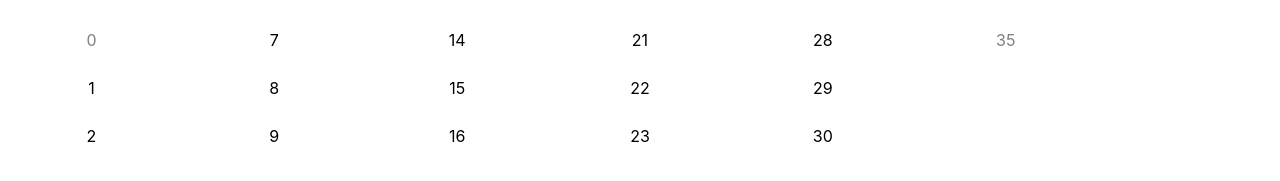
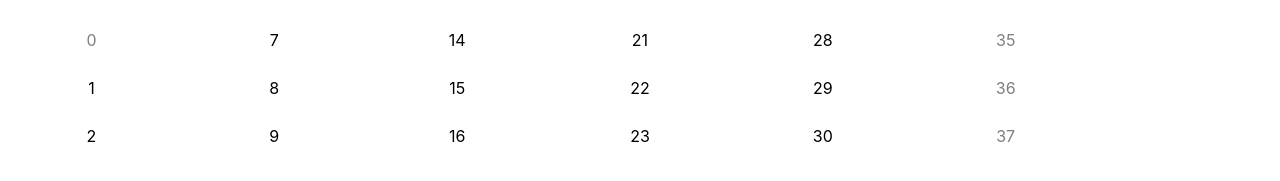
Before and after one commit to DrShahinstein/turkish-literature-calendar, a React (Create React App) app: page / in a window 1280 px wide. Shown: the part 367-548 px from the top of the page. Built offline with nearby package versions, Linux system fonts and the light colour scheme.

Commit message:
Implement the first day of the month logic properly

```diff
--- a/src/App.js
+++ b/src/App.js
@@ -27,6 +27,57 @@ function App() {
   };
   const [month, setMonth] = useState(currentMonth);
   const daysInMonth = months[month].days;
+  const startDay = new Date(currentYear, month, 1).getDay();
+  const daysBefore = startDay === 0 ? 6 : startDay - 1; // Sunday is 0, but we want Monday to be 0
+  const daysAfter = 7 - ((daysBefore + daysInMonth) % 7);
+  const dayRangeStart = 1 - daysBefore;
+  const dayRangeEnd = daysInMonth + daysAfter;
+
+  const weeks = range(dayRangeStart, dayRangeEnd).reduce((acc, day) => {
+    const specialDay = specialDays.find(
+      (d) => d.month === month && d.day === day
+    );
+    if (day < 1 || !(day <= daysInMonth)) {
+      var daySlot = (
+        <div
+          className={`calendar-day-slot dead-slot ${
+            specialDay ? "special-day" : ""
+          }`}
+          onClick={() => handleDayClick(day)}
+          key={shortid.generate()}
+        >
+          {day}
+        </div>
+      );
+    } else {
+      var daySlot = (
+        <div
+          className={`calendar-day-slot ${specialDay ? "special-day" : ""}`}
+          onClick={() => handleDayClick(day)}
+          key={shortid.generate()}
+        >
+          {day}
+        </div>
+      );
+    }
+    if (acc.length === 0) {
+      return [[daySlot]];
+    }
+    const lastWeekIndex = acc.length - 1;
+    if (acc[lastWeekIndex].length < 7) {
+      return [...acc.slice(0, lastWeekIndex), [...acc[lastWeekIndex], daySlot]];
+    }
+    return [...acc, [daySlot]];
+  }, []);
+  const lastWeek = weeks[weeks.length - 1];
+  if (lastWeek.length < 7) {
+    const deadSlots = range(0, 6 - lastWeek.length).map((day) => (
+      <div className="calendar-day-slot dead-slot" key={shortid.generate()}>
+        {day}
+      </div>
+    ));
+    weeks[weeks.length - 1] = [...lastWeek, ...deadSlots];
+  }
 
   const goPreviousMonth = () => {
     setMonth((prevMonth) => prevMonth - 1);
@@ -76,55 +127,14 @@ function App() {
           <div>Paz</div>
         </div>
         <div className="calendar-weeks">
-          {range(1 - currentDate.getDay(), 35)
-            .reduce((acc, day) => {
-              const specialDay = specialDays.find(
-                (d) => d.month === month && d.day === day
-              );
-              if (day < 1 || !(day <= daysInMonth)) {
-                var daySlot = (
-                  <div
-                    className={`calendar-day-slot dead-slot ${
-                      specialDay ? "special-day" : ""
-                    }`}
-                    onClick={() => handleDayClick(day)}
-                    key={shortid.generate()}
-                  >
-                    {day}
-                  </div>
-                );
-              } else {
-                var daySlot = (
-                  <div
-                    className={`calendar-day-slot ${
-                      specialDay ? "special-day" : ""
-                    }`}
-                    onClick={() => handleDayClick(day)}
-                    key={shortid.generate()}
-                  >
-                    {day}
-                  </div>
-                );
-              }
-              if (acc.length === 0) {
-                return [[daySlot]];
-              }
-              const lastWeekIndex = acc.length - 1;
-              if (acc[lastWeekIndex].length < 7) {
-                return [
-                  ...acc.slice(0, lastWeekIndex),
-                  [...acc[lastWeekIndex], daySlot],
-                ];
-              }
-              return [...acc, [daySlot]];
-            }, [])
-            .map((week, index) => (
+          {weeks.map((week, index) => (
             <div className="calendar-week" key={index}>
               {week.map((day) => (
                 <Fragment key={shortid.generate()}>{day}</Fragment>
               ))}
             </div>
           ))}
+          <div></div>
         </div>
       </div>
     </div>
```
Lines whose indentation alone changed are shown as unchanged.
